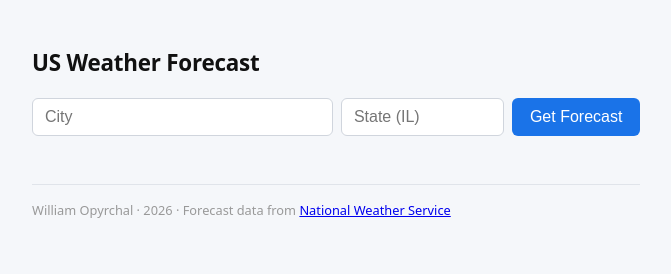
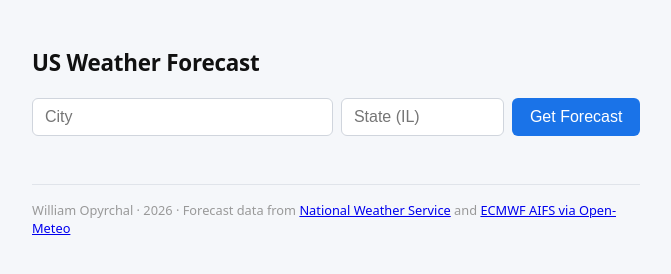
Before and after one commit to williamcs50/weather-app, a plain HTML site: page index.html in a window 1280 px wide. Shown: the whole page, without its empty margins (304-975 px from the left). Drawn offline with Linux system fonts and the light colour scheme.

Commit message:
fix: credit both NWS and ECMWF AIFS in footer; update page title

```diff
--- a/index.html
+++ b/index.html
@@ -3,7 +3,7 @@
 <head>
   <meta charset="UTF-8" />
   <meta name="viewport" content="width=device-width, initial-scale=1.0" />
-  <title>NWS Weather</title>
+  <title>NWS vs. AIFS Weather Forecast</title>
   <link rel="stylesheet" href="style.css" />
 </head>
 <body>
@@ -16,7 +16,7 @@
   <div id="status"></div>
   <div id="results"></div>
   <footer>
-    William Opyrchal &middot; 2026 &middot; Forecast data from <a href="https://www.weather.gov" target="_blank" rel="noopener">National Weather Service</a>
+    William Opyrchal &middot; 2026 &middot; Forecast data from <a href="https://www.weather.gov" target="_blank" rel="noopener">National Weather Service</a> and <a href="https://open-meteo.com/" target="_blank" rel="noopener">ECMWF AIFS via Open-Meteo</a>
   </footer>
   <script src="weather.js"></script>
 </body>
```
